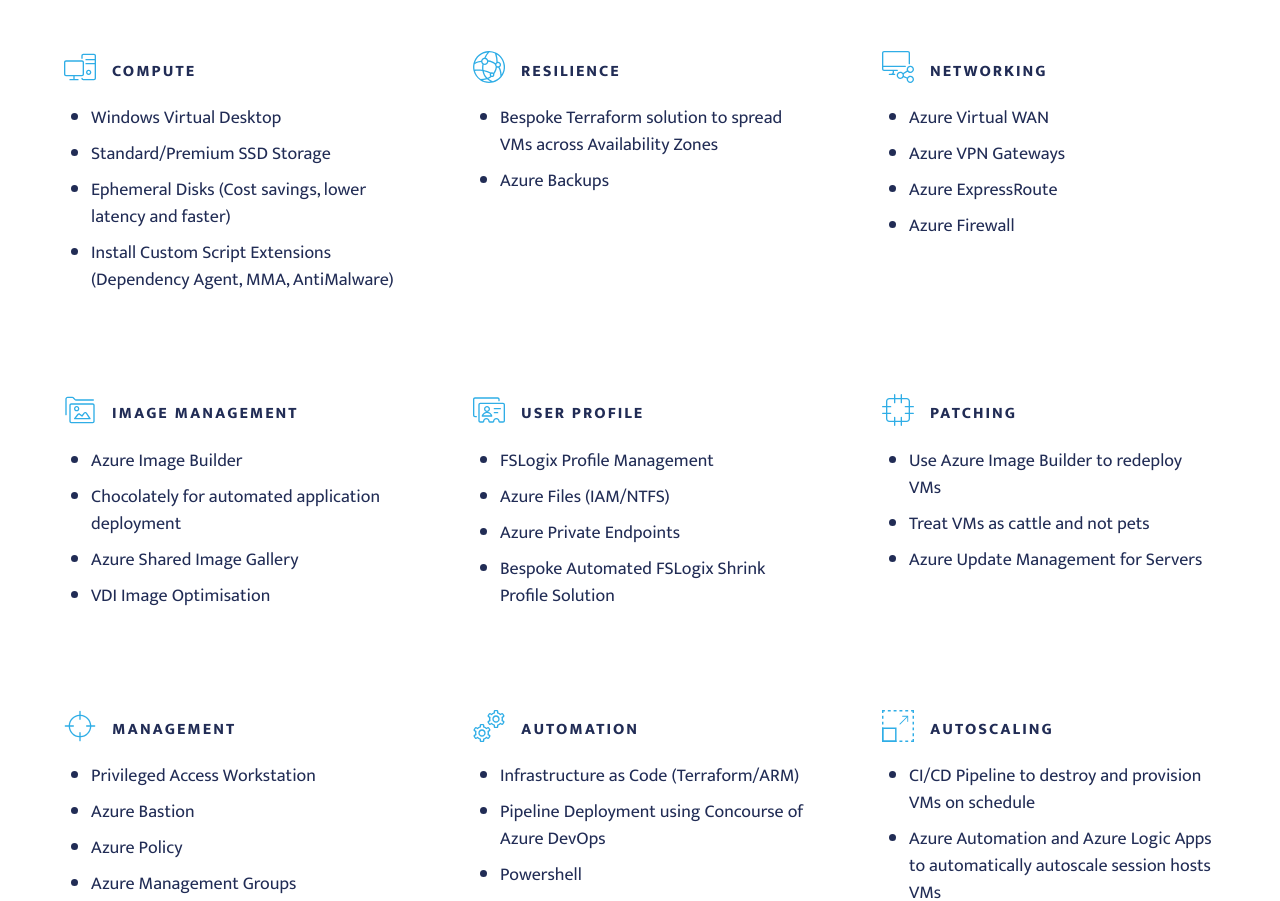
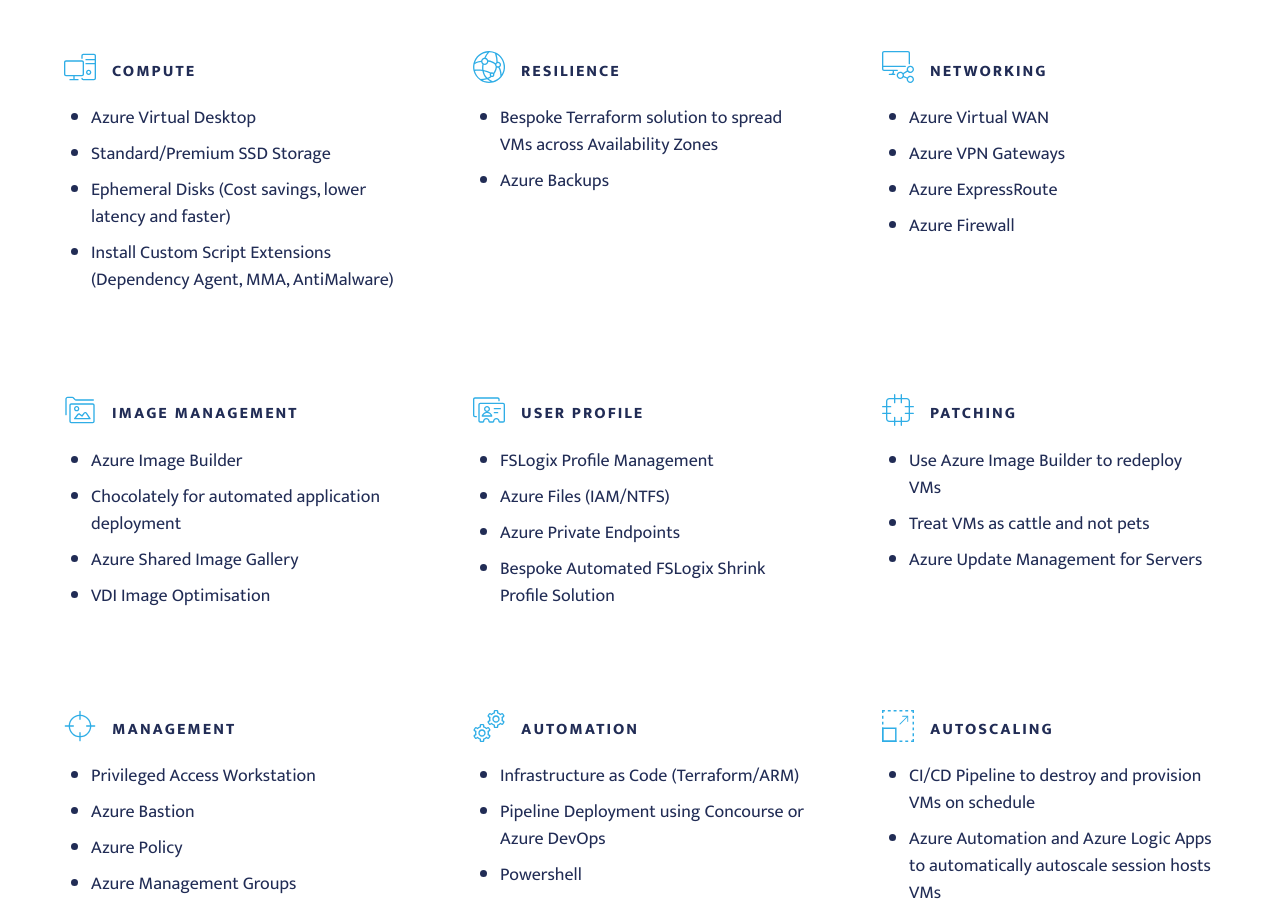
Before and after one commit to pritkallu-cloudsecure/clouds, a Jekyll site: the page services.html, which Jekyll copies as it is, in a window 1280 px wide and 1400 px high, scrolled down 1894 px. Shown: the part 157-1058 px from the top of the window. Built offline with Jekyll 4.4.1, drawn with Linux system fonts in a browser that asks for light colours.

Commit message:
Alex review update

```diff
--- a/services.html
+++ b/services.html
@@ -125,7 +125,7 @@
                 <h2 class="text__title">Compute</h2>
             </header>
             <ul>
-                <li><p>Windows Virtual Desktop</p></li>
+                <li><p>Azure Virtual Desktop</p></li>
                 <li><p>Standard/Premium SSD Storage</p></li>
                 <li><p>Ephemeral Disks (Cost savings, lower latency and faster)</p></li>
                 <li><p>Install Custom Script Extensions (Dependency Agent, MMA, AntiMalware)</p></li>
@@ -223,7 +223,7 @@
             </header>
             <ul>
                 <li><p>Infrastructure as Code (Terraform/ARM)</p></li>
-                <li><p>Pipeline Deployment using Concourse of Azure DevOps</p></li>
+                <li><p>Pipeline Deployment using Concourse or Azure DevOps</p></li>
                 <li><p>Powershell</p></li>
                 <li><p>Azure Automation Runbooks</p></li>
                 <li><p>Azure Functions</p></li>
```
